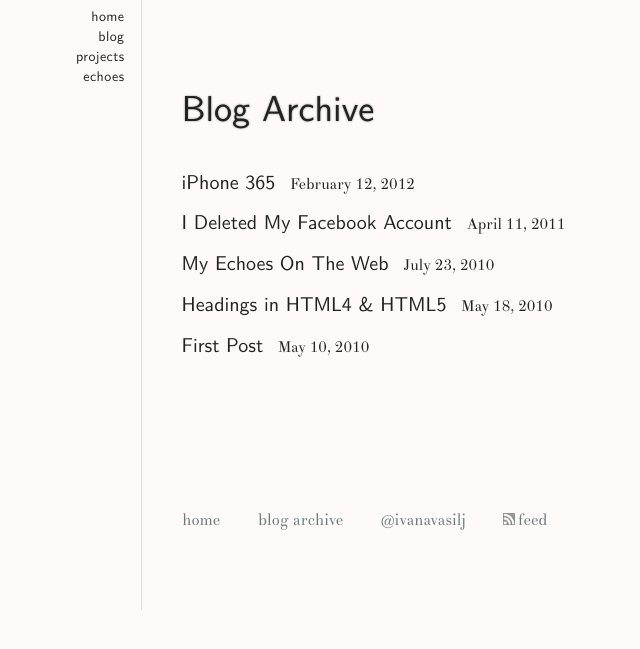
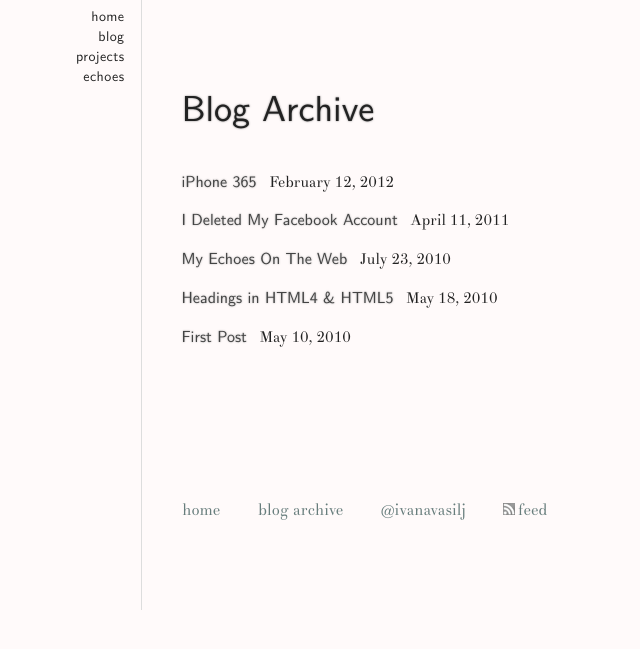
Before and after one commit to ivana/ivana.github.com, a Jekyll site: the page built from archive.html, in a window 1280 px wide. Shown: the top 649 px of the page, without its empty margins (220-860 px from the left). Built offline with Jekyll 4.4.1, drawn with Linux system fonts in a browser that asks for light colours; Markdown is read by kramdown in place of the engine named in the settings.

Commit message:
nicer archive list

```diff
--- a/css/style.css
+++ b/css/style.css
@@ -148,8 +148,12 @@ nav ul li:before { content:'= ' }
 /* archive */
 #archive ol { line-height:1.75em; margin-top:-0.3em }
   #archive li { margin-top:.3em }
-#archive a { padding-right:.5em; font-size:20px; }
-#archive a:hover { text-shadow:0 0 3px #777; }
+#archive a {
+  font-size:16px; color:#444;
+  padding-right:.5em;
+  text-shadow:0 0 2px #aaa;
+}
+#archive a:hover { color:#111 }
 
 /* echoes */
 #echoes > h1 { margin-bottom:.5em }
```
